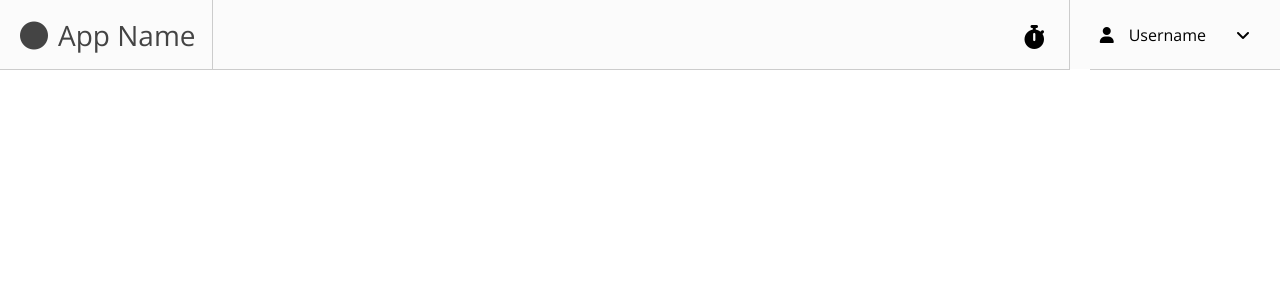
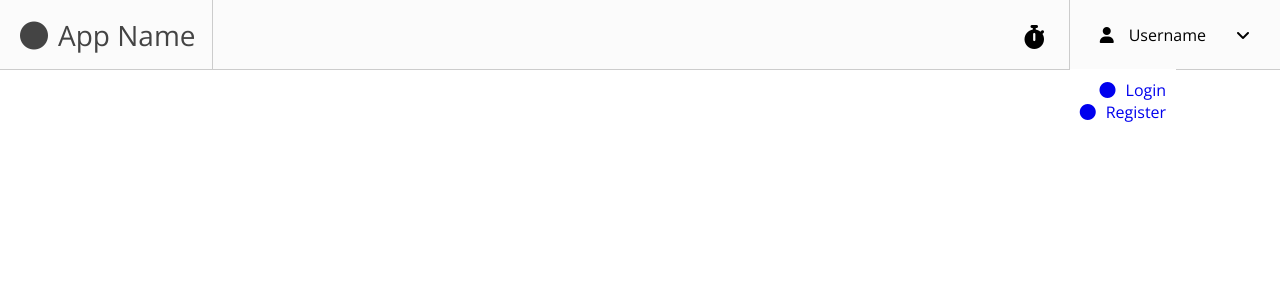
Before and after one commit to RFHold/client-invoicer, a React (Create React App) app: page / in a window 1280 px wide. Both pictures are taken after a click on the button "Username". Shown: the top 300 px of the page. Built offline with nearby package versions, Linux system fonts and the light colour scheme; no server answers.

Commit message:
added login and register to dropdown

```diff
--- a/src/components/GlobalHeader/index.js
+++ b/src/components/GlobalHeader/index.js
@@ -28,6 +28,12 @@ function GlobalHeader() {
 							<i className="fas fa-stopwatch"></i>
 						</div>
 						<DropDown header="Username" className="dropdown">
+							<div>
+								<Link to="/login"><i className="fas fa-circle"></i>Login</Link>
+							</div>
+							<div>
+								<Link to="/register"><i className="fas fa-circle"></i>Register</Link>
+							</div>
 							<ListView itemComponent={CompanyItem} resource={context.routes.companiesRoute} />
 						</DropDown>
 					</Row>
```
